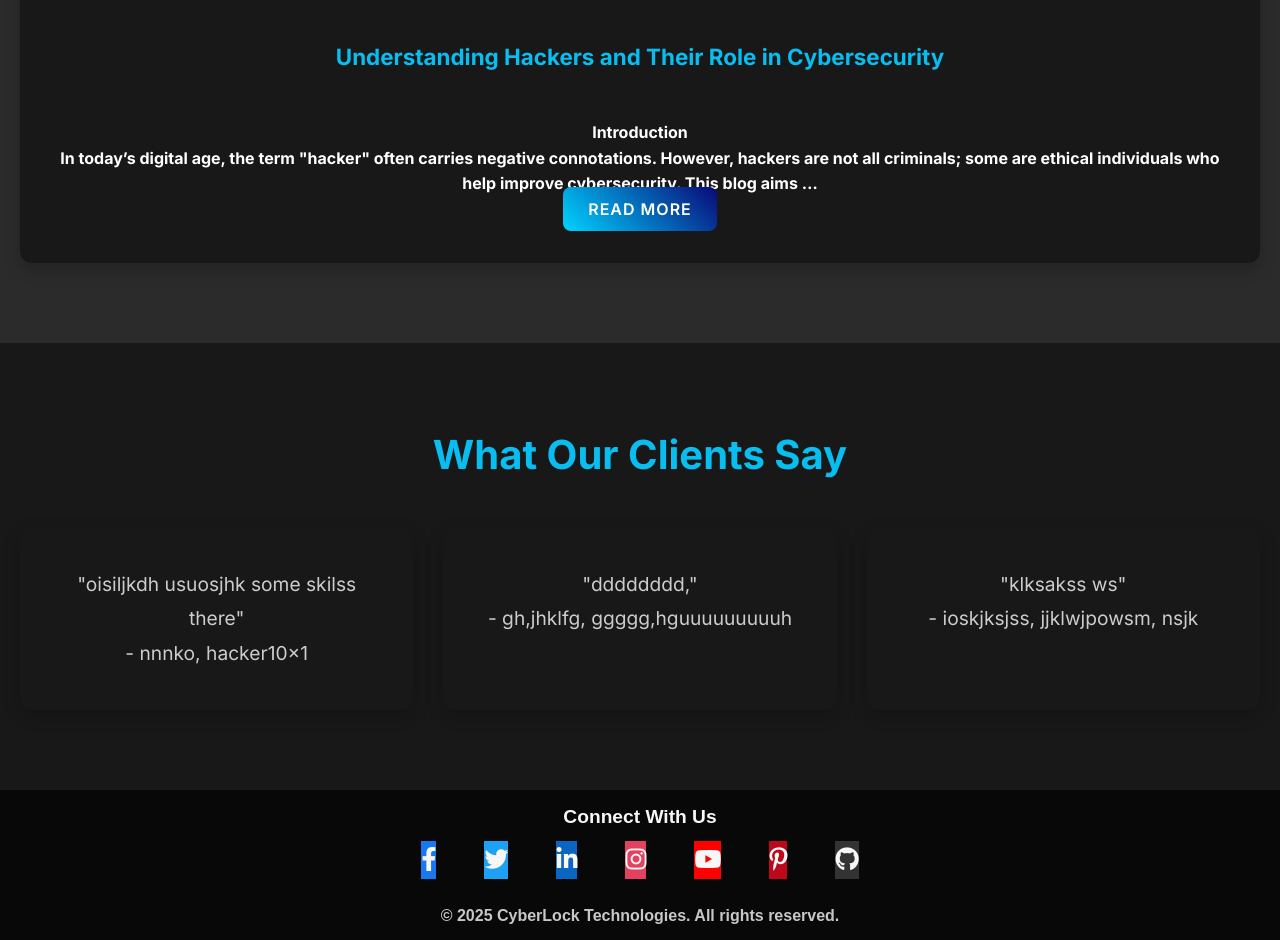
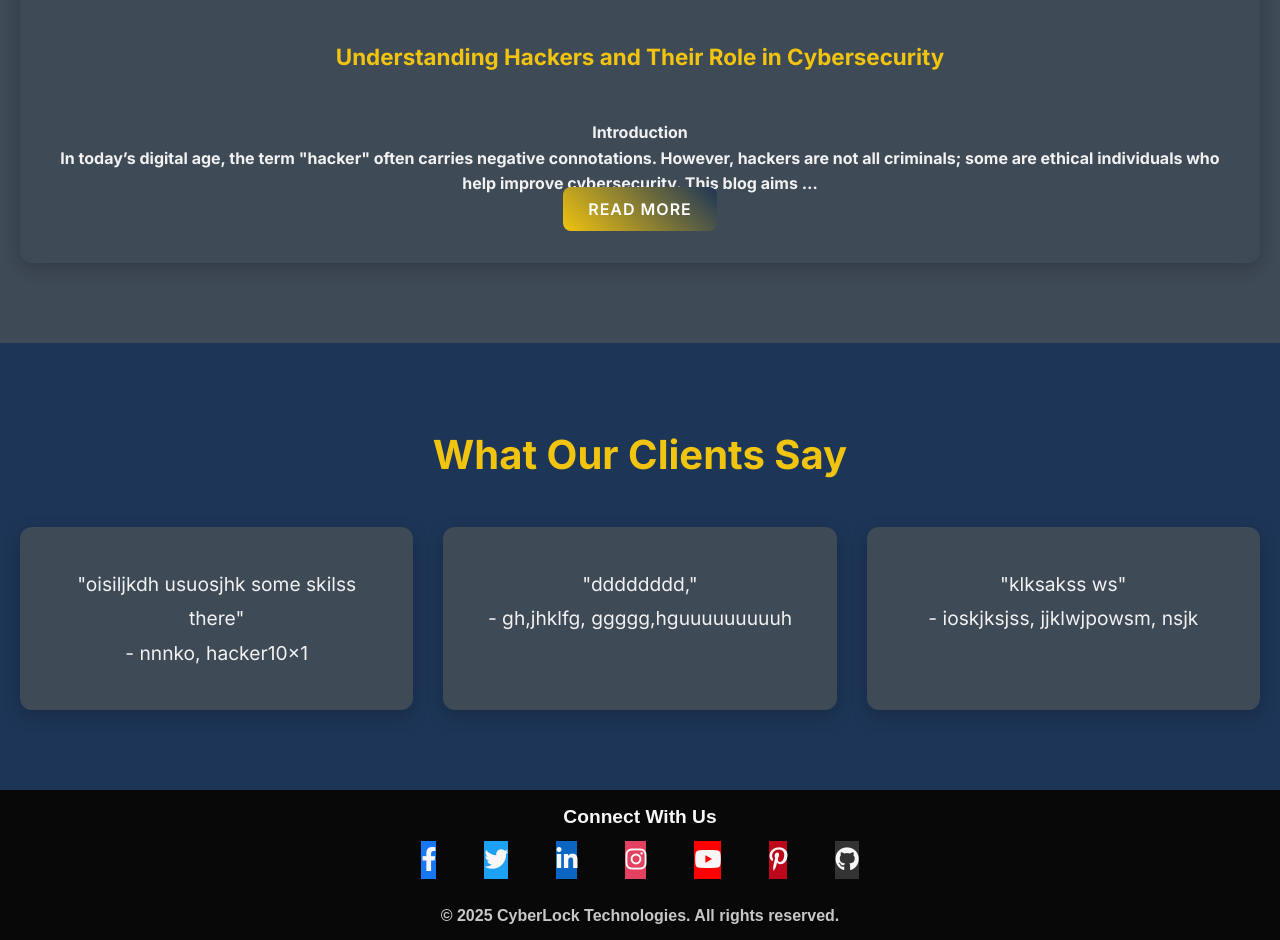
Before and after one commit to C9b3rD3vi1/cyberlock_web, a Django app: page / in a window 1280 px wide. Shown: the part 4062-5002 px from the top of the page. Run offline with Django 4.2, Linux system fonts and the light colour scheme; data comes from the database, SQL or seed files in the repository; some libraries are stand-ins or nearby versions.

Commit message:
Update code and rendering features

```diff
--- a/static/css/home.css
+++ b/static/css/home.css
@@ -7,8 +7,8 @@
 
 html, body {
     font-family: 'Inter', sans-serif; /* Clean, modern font */
-    background-color: #121212; /* Dark theme background */
-    color: #fff; /* Default text color */
+    background-color: #dee4ec; /* Dark Blue background */
+    color: #F1F1F1; /* Light Gray text */
     line-height: 1.6;
     margin: 0 auto;
     width: 100%;
@@ -58,7 +58,7 @@ html, body {
 
 /* Services Section */
 .services {
-    background-color: #1f1f1f;
+    background-color: #1D3557; /* Dark Blue background */
     padding: 80px 0;
 }
 
@@ -66,14 +66,14 @@ html, body {
     text-align: center;
     font-size: 2.5rem;
     margin-bottom: 40px;
-    color: #08bef1;
+    color: #F1C40F; /* Gold accent */
 }
 
 /* Card Styling */
 .card {
     position: relative;
-    background-color: #181818;
-    color: white;
+    background-color: #3F4A57; /* Slate Blue background */
+    color: #F1F1F1; /* Light Gray text */
     display: flex;
     flex: 1 1 30%;
     box-sizing: border-box;
@@ -103,7 +103,7 @@ html, body {
 .card-title {
     font-size: 1.4rem;
     font-weight: 700;
-    color: #08bef1;
+    color: #F1C40F; /* Gold accent */
 }
 
 .card-text {
@@ -131,7 +131,7 @@ html, body {
 /* Button Styles */
 .btn {
     padding: 12px 25px;
-    background: linear-gradient(45deg, #00D4FF, #090979);
+    background: linear-gradient(45deg, #F1C40F, #1D3557); /* Gold to Dark Blue gradient */
     color: white;
     border-radius: 8px;
     text-decoration: none;
@@ -143,45 +143,45 @@ html, body {
 }
 
 .btn:hover {
-    background: linear-gradient(45deg, #090979, #00D4FF);
+    background: linear-gradient(45deg, #1D3557, #F1C40F); /* Dark Blue to Gold gradient */
     transform: scale(1.05);
     box-shadow: 0 0 10px rgba(0, 0, 0, 0.2);
 }
 
 .btn:focus {
     outline: none;
-    border: 2px solid #08bef1;
+    border: 2px solid #F1C40F; /* Gold border */
 }
 
 /* Portfolio Section */
 .portfolio {
     padding: 80px 0;
-    background-color: #181818;
+    background-color: #1D3557; /* Dark Blue background */
 }
 
 .portfolio h2 {
     text-align: center;
     font-size: 2.5rem;
     margin-bottom: 40px;
-    color: #08bef1;
+    color: #F1C40F; /* Gold accent */
 }
 
 /* Blog Section */
 .blog {
     padding: 80px 0;
-    background-color: #2b2b2b;
+    background-color: #3F4A57; /* Slate Blue background */
 }
 
 .blog h2 {
     text-align: center;
     font-size: 2.5rem;
     margin-bottom: 40px;
-    color: #08bef1;
+    color: #F1C40F; /* Gold accent */
 }
 
 /* Testimonials Section */
 .testimonials {
-    background-color: #181818;
+    background-color: #1D3557; /* Dark Blue background */
     padding: 80px 0;
 }
 
@@ -189,11 +189,11 @@ html, body {
     text-align: center;
     font-size: 2.5rem;
     margin-bottom: 40px;
-    color: #08bef1;
+    color: #F1C40F; /* Gold accent */
 }
 
 .testimonials p {
-    color: #ccc;
+    color: #F1F1F1; /* Light Gray text */
     font-size: 1.2rem;
     font-weight: 500;
     text-align: center;
@@ -207,7 +207,7 @@ html, body {
     position: fixed;
     width: 100%;
     height: 100%;
-    background: #0d0d0d;
+    background: #1D3557; /* Dark Blue background */
     z-index: -1;
 }
 
```
Also changed, not shown: static/images/cyberlocktech.png (added).
